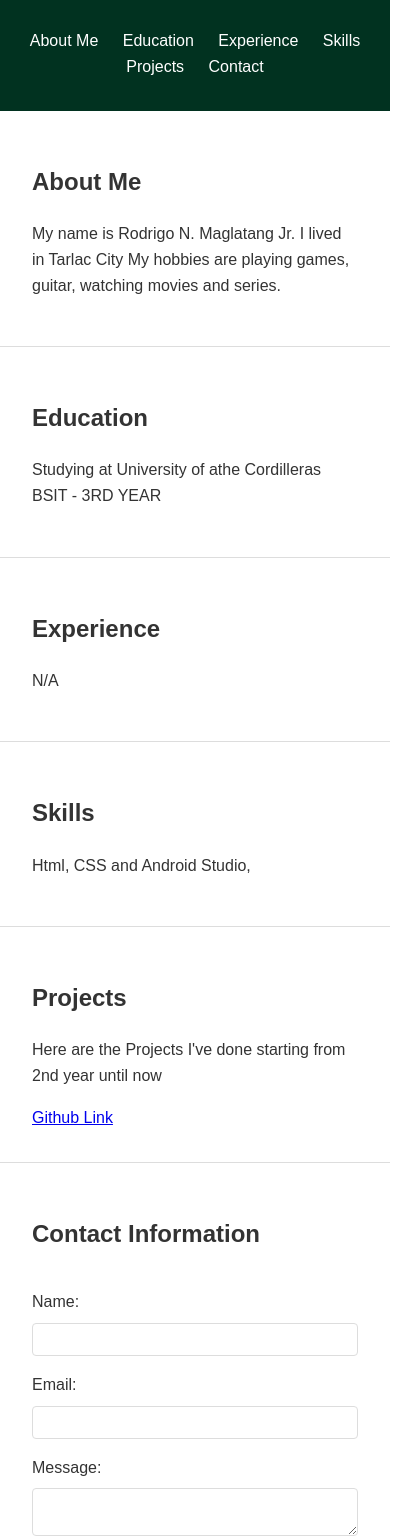
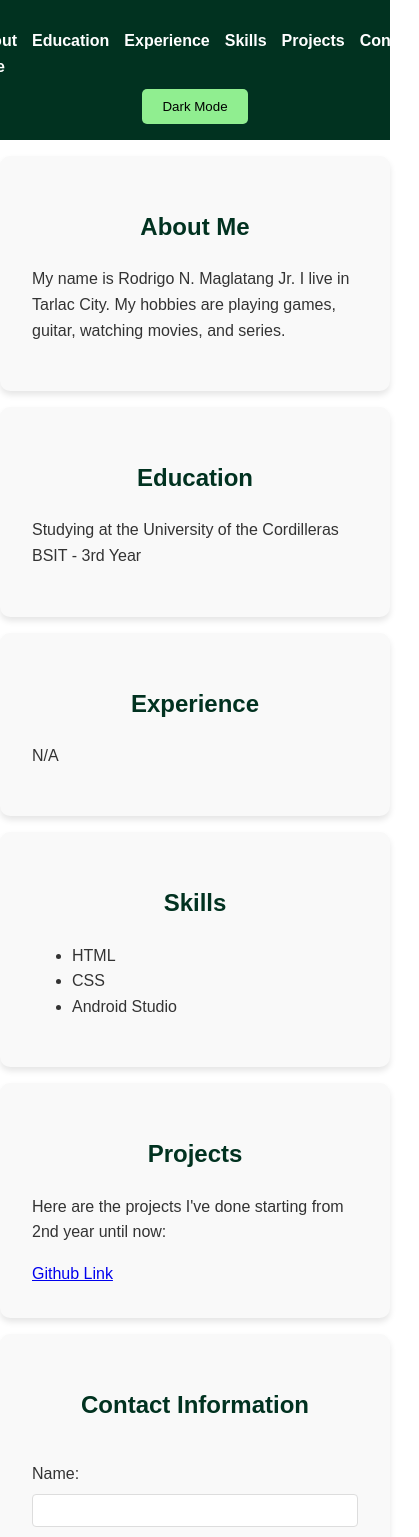
Before and after one commit to DeejMags/CIT18-3K-GROUP-A, a plain HTML site: page index.html in a window 390 px wide. Shown: the part 82-1619 px from the top of the page, 419 px wide, since content can reach past the window. Drawn offline with Linux system fonts and the light colour scheme.

Commit message:
Initial commit
update for the new code

```diff
--- a/index.css
+++ b/index.css
@@ -1,9 +1,10 @@
 body {
-    font-family: Arial, sans-serif;
+  font-family: 'Arial', sans-serif;
   line-height: 1.6;
   margin: 0;
   padding: 0;
   color: #333;
+  transition: background-color 0.3s, color 0.3s;
 }
 
 header {
@@ -11,26 +12,54 @@ body {
   color: white;
   padding: 1rem 0;
   text-align: center;
+  position: sticky;
+  top: 0;
+  z-index: 10;
 }
 
-  nav ul {
+header nav ul {
   list-style: none;
   padding: 0;
+  display: flex;
+  justify-content: center;
+  gap: 15px;
+  margin: 0;
 }
 
-  nav ul li {
+header nav ul li {
   display: inline;
-    margin: 0 10px;
 }
 
-  nav ul li a {
+header nav ul li a {
   color: white;
   text-decoration: none;
+  font-weight: bold;
+}
+
+header button {
+  margin-top: 10px;
+  padding: 10px 20px;
+  background: #90EE90;
+  border: none;
+  border-radius: 5px;
+  cursor: pointer;
+}
+
+header button:hover {
+  background: #76C76E;
 }
 
 section {
   padding: 2rem;
-    border-bottom: 1px solid #ddd;
+  margin: 1rem 0;
+  border-radius: 10px;
+  background: #f9f9f9;
+  box-shadow: 0 4px 6px rgba(0, 0, 0, 0.1);
+}
+
+section h2 {
+  color: #013220;
+  text-align: center;
 }
 
 footer {
@@ -43,6 +72,8 @@ body {
 form {
   display: flex;
   flex-direction: column;
+  max-width: 500px;
+  margin: 0 auto;
 }
 
 form label {
@@ -61,8 +92,41 @@ body {
   color: white;
   border: none;
   cursor: pointer;
+  padding: 10px 15px;
 }
 
 form button:hover {
   background: #90EE90;
 }
+
+.dark-mode {
+  background-color: #121212;
+  color: #e0e0e0;
+}
+
+.dark-mode header {
+  background: #333;
+}
+
+.dark-mode section {
+  background: #222;
+  box-shadow: none;
+}
+
+.dark-mode footer {
+  background: #333;
+}
+
+.dark-mode form input,
+.dark-mode form textarea {
+  background: #444;
+  color: #e0e0e0;
+}
+
+.dark-mode form button {
+  background: #555;
+}
+
+.dark-mode form button:hover {
+  background: #777;
+}
--- a/index.html
+++ b/index.html
@@ -19,20 +19,17 @@
         <li><a href="#contact">Contact</a></li>
       </ul>
     </nav>
+    <button id="darkModeToggle">Dark Mode</button>
   </header>
 
   <section id="about">
     <h2>About Me</h2>
-    <p>My name is Rodrigo N. Maglatang Jr. I lived in Tarlac City
-        My hobbies are playing games, guitar, watching movies and series.
-    </p>
+    <p>My name is Rodrigo N. Maglatang Jr. I live in Tarlac City. My hobbies are playing games, guitar, watching movies, and series.</p>
   </section>
 
   <section id="education">
     <h2>Education</h2>
-    <p>Studying at University of athe Cordilleras
-        BSIT - 3RD YEAR
-    </p>
+    <p>Studying at the University of the Cordilleras<br>BSIT - 3rd Year</p>
   </section>
 
   <section id="experience">
@@ -42,12 +39,16 @@
 
   <section id="skills">
     <h2>Skills</h2>
-    <p>Html, CSS and Android Studio, </p>
+    <ul>
+      <li>HTML</li>
+      <li>CSS</li>
+      <li>Android Studio</li>
+    </ul>
   </section>
 
   <section id="projects">
     <h2>Projects</h2>
-    <p> Here are the Projects I've done starting from 2nd year until now</p>
+    <p>Here are the projects I've done starting from 2nd year until now:</p>
     <a href="https://github.com/DeejMags?tab=repositories" target="_blank">Github Link</a>
   </section>
 
@@ -68,7 +69,7 @@
   </section>
 
   <footer>
-    <p>© 2025 Rodrigo N. Maglatang Jr. All rights reserved.</p>
+    <p>&copy; 2025 Rodrigo N. Maglatang Jr. All rights reserved.</p>
   </footer>
 
   <script src="index.js"></script>
--- a/index.js
+++ b/index.js
@@ -1,20 +1,30 @@
+
+const darkModeToggle = document.getElementById('darkModeToggle');
+
+let isDarkMode = false;
+
+darkModeToggle.addEventListener('click', () => {
+    isDarkMode = !isDarkMode;
+    document.body.classList.toggle('dark-mode', isDarkMode);
+    darkModeToggle.textContent = isDarkMode ? 'Light Mode' : 'Dark Mode';
+});
+
 document.getElementById('contactForm').addEventListener('submit', function(event) {
-    event.preventDefault(); // Prevent the default form submission behavior
-
+    event.preventDefault();
     const name = document.getElementById('name').value.trim();
     const email = document.getElementById('email').value.trim();
     const message = document.getElementById('message').value.trim();
 
     if (!name || !email || !message) {
-      alert('Please fill in all fields.');
-      return;
+        alert('Please fill in all fields.');
+        return;
     }
 
     if (!/\S+@\S+\.\S+/.test(email)) {
-      alert('Please enter a valid email address.');
-      return;
+        alert('Please enter a valid email address.');
+        return;
     }
 
     alert('Thank you for your message!');
     document.getElementById('contactForm').reset();
-  });
+});
```
Lines whose indentation alone changed are shown as unchanged.
